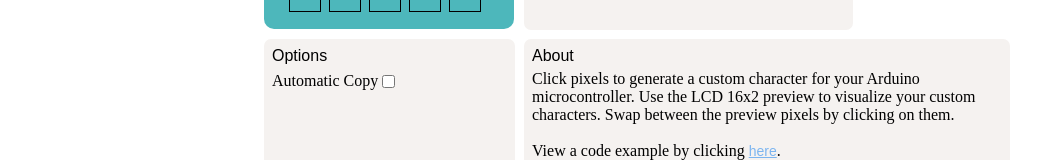
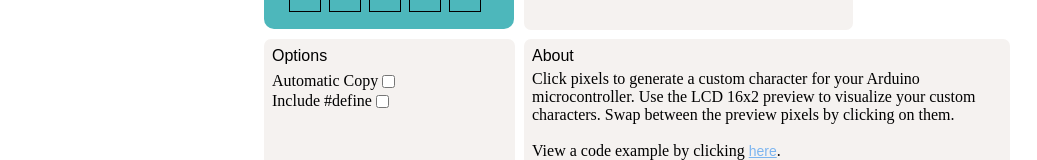
Before and after one commit to tace5/chareditor, a plain HTML site: page index.html in a window 1280 px wide. Shown: the part 469-629 px from the top of the page, without its empty margins (0-1037 px from the left). Drawn offline with Linux system fonts and the light colour scheme.

Commit message:
Added include define option

```diff
--- a/index.html
+++ b/index.html
@@ -23,7 +23,8 @@
 		<div class="option_box">
 		<div class="box_title">Options</div>
 			<form>
-				Automatic Copy<input id="autocopy" class="checkbox" type="checkbox">
+				Automatic Copy<input id="autocopy" class="checkbox" type="checkbox"> <br>
+        Include #define<input id="includeDefine" class="checkbox" type="checkbox" onclick="updateCode();">
 			</form>
 		</div>
 
```
